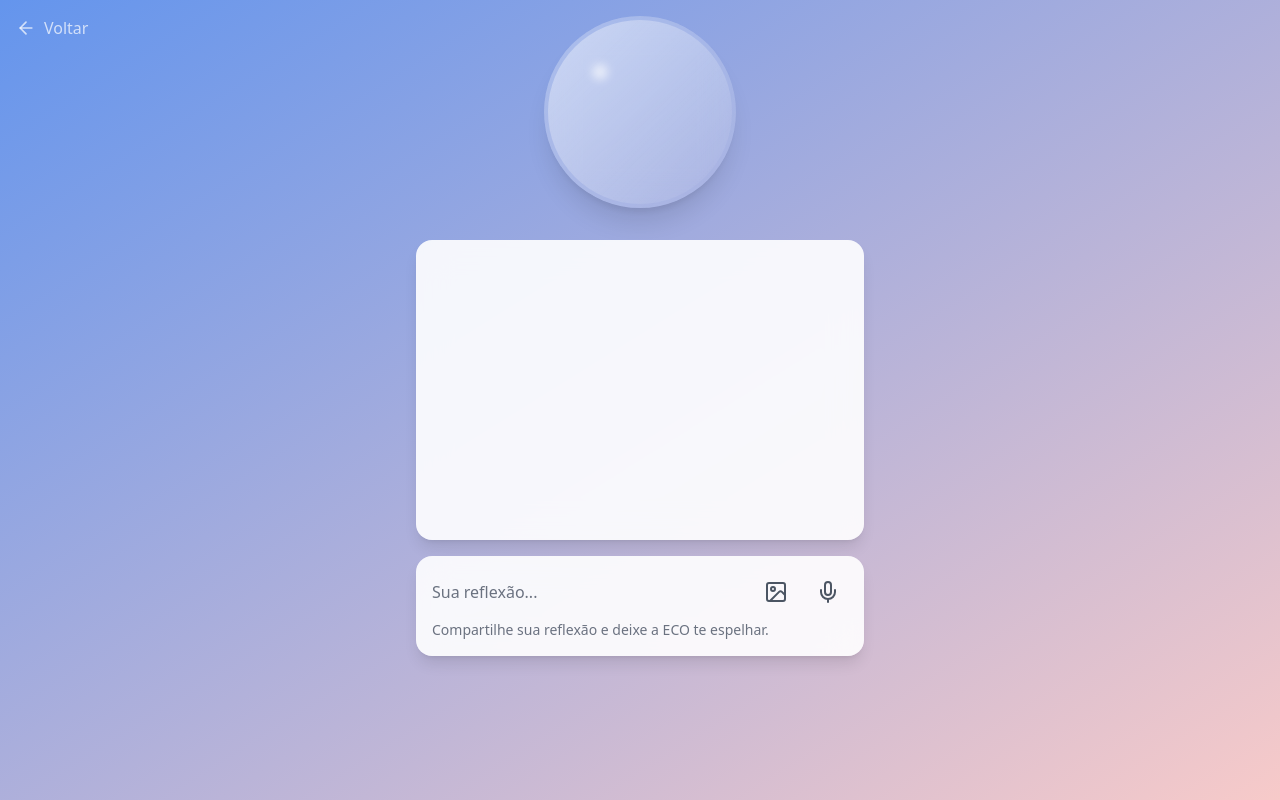
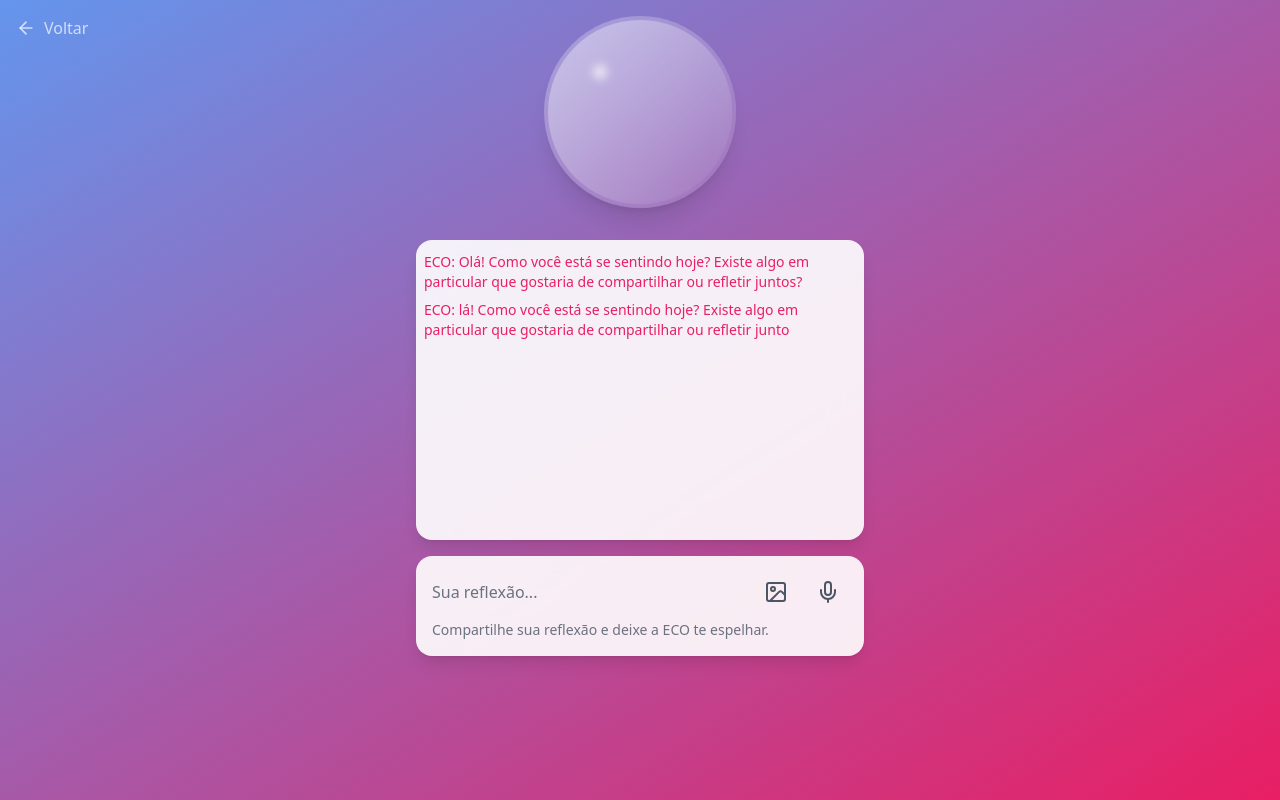
Before and after one commit to Bigajax/ECO, a React (Vite) app: page /eco-bubble in a window 1280 px wide. Built offline with nearby package versions, Linux system fonts and the light colour scheme.

Commit message:
Update EcoBubbleInterface.tsx

```diff
--- a/src/components/EcoBubbleInterface.tsx
+++ b/src/components/EcoBubbleInterface.tsx
@@ -3,11 +3,11 @@ import { Image, Mic, ArrowLeft, Pause, Play } from 'lucide-react';
 import { useNavigate } from 'react-router-dom';
 import './EcoBubbleInterface.css';
 import { FiMoon, FiHeart, FiBook, FiSettings } from 'react-icons/fi';
-import { sendMessageToOpenAI } from '../../src/sendMessageToOpenAI'; // IMPORTAÇÃO ADICIONADA
+import { sendMessageToOpenAI } from '../../src/sendMessageToOpenAI'; // Importação da função
 
-// Defina as cores azul Serylda e rosa quartzo diretamente no componente
+// Defina as cores azul Serylda e um tom de rosa mais escuro
 const seryldaBlue = '#6495ED';
-const quartzPink = '#F7CAC9';
+const ecoResponseColor = '#E91E63'; // Um rosa mais vibrante
 
 function EcoBubbleInterface() {
   const [message, setMessage] = useState('');
@@ -22,6 +22,7 @@ function EcoBubbleInterface() {
   const [isEcoSpeaking, setIsEcoSpeaking] = useState(false);
   const latestUserMessage = useRef<string | null>(null);
   const [isMenuOpen, setIsMenuOpen] = useState(false);
+  const hasInitialMessageSent = useRef(false); // Controla se a mensagem inicial já foi enviada
 
   const handleGoBack = useCallback(() => {
     navigate('/home');
@@ -90,6 +91,15 @@ function EcoBubbleInterface() {
     }
   }, [conversation, startVibration, stopVibration]);
 
+  useEffect(() => {
+    // Envia a mensagem inicial da ECO apenas uma vez
+    if (!hasInitialMessageSent.current && conversation.length === 0) {
+      const initialMessage = 'Olá! Como você está se sentindo hoje? Existe algo em particular que gostaria de compartilhar ou refletir juntos?';
+      setConversation((prev) => [...prev, `ECO: ${initialMessage}`]);
+      hasInitialMessageSent.current = true;
+    }
+  }, [conversation]);
+
   const togglePlayPause = useCallback(() => {
     if (audioPlayer) {
       if (isPlaying) {
@@ -118,7 +128,7 @@ function EcoBubbleInterface() {
 
   return (
     <div className="min-h-screen flex flex-col items-center p-4" style={{
-      background: `linear-gradient(to bottom right, ${seryldaBlue}, ${quartzPink})`
+      background: `linear-gradient(to bottom right, ${seryldaBlue}, ${ecoResponseColor})` // Cor de fundo ligeiramente alterada para harmonia
     }}>
       <button onClick={handleGoBack} className="absolute top-4 left-4 text-white/70 hover:text-white flex items-center gap-2">
         <ArrowLeft size={20} />
@@ -161,13 +171,13 @@ function EcoBubbleInterface() {
             className={`text-sm my-1 ${
               msg.startsWith('Você:') ? 'text-right' : 'text-left'
             }`}
-            style={{ color: msg.startsWith('Você:') ? seryldaBlue : quartzPink }}
+            style={{ color: msg.startsWith('Você:') ? seryldaBlue : ecoResponseColor }} // Aplicando a nova cor
           >
             {msg}
           </p>
         ))}
         {ecoResponseText && (
-          <p className="text-left text-sm my-1" style={{ color: quartzPink }}>
+          <p className="text-left text-sm my-1" style={{ color: ecoResponseColor }}>
             ECO: {ecoResponseText}
           </p>
         )}
```
